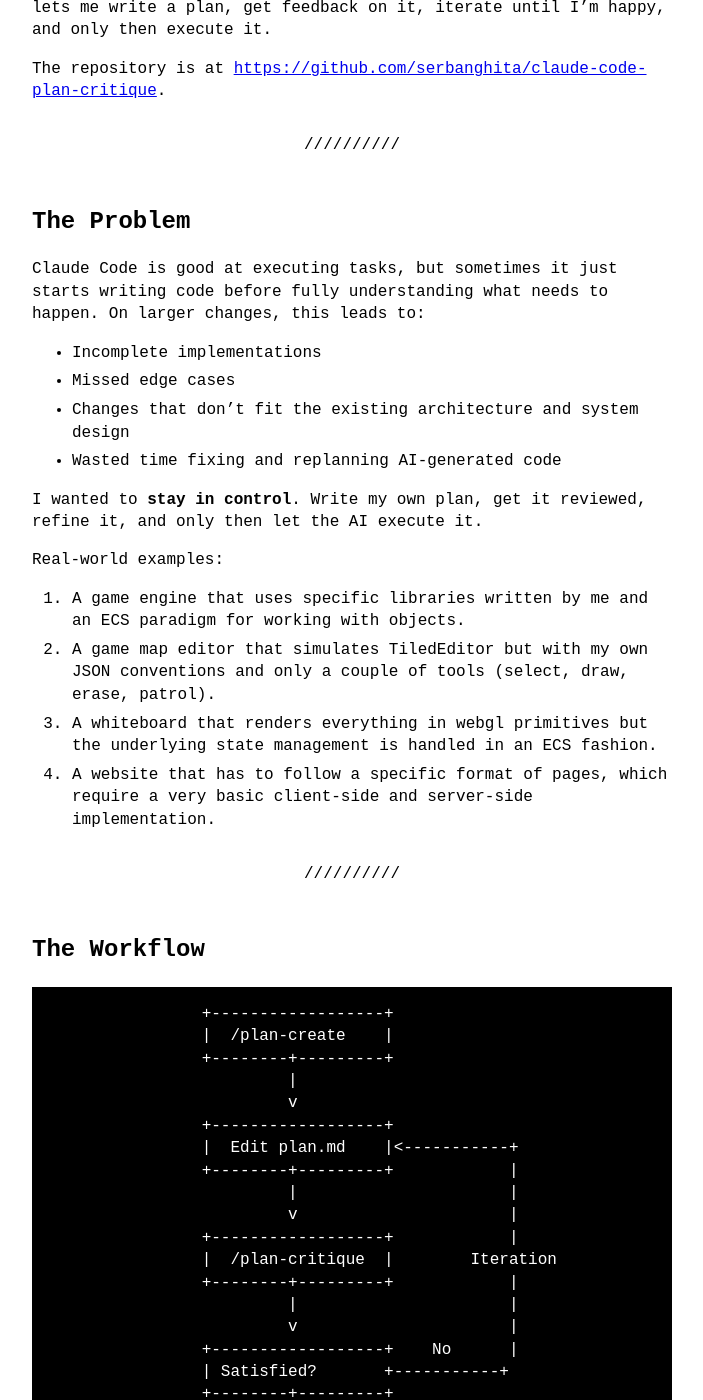
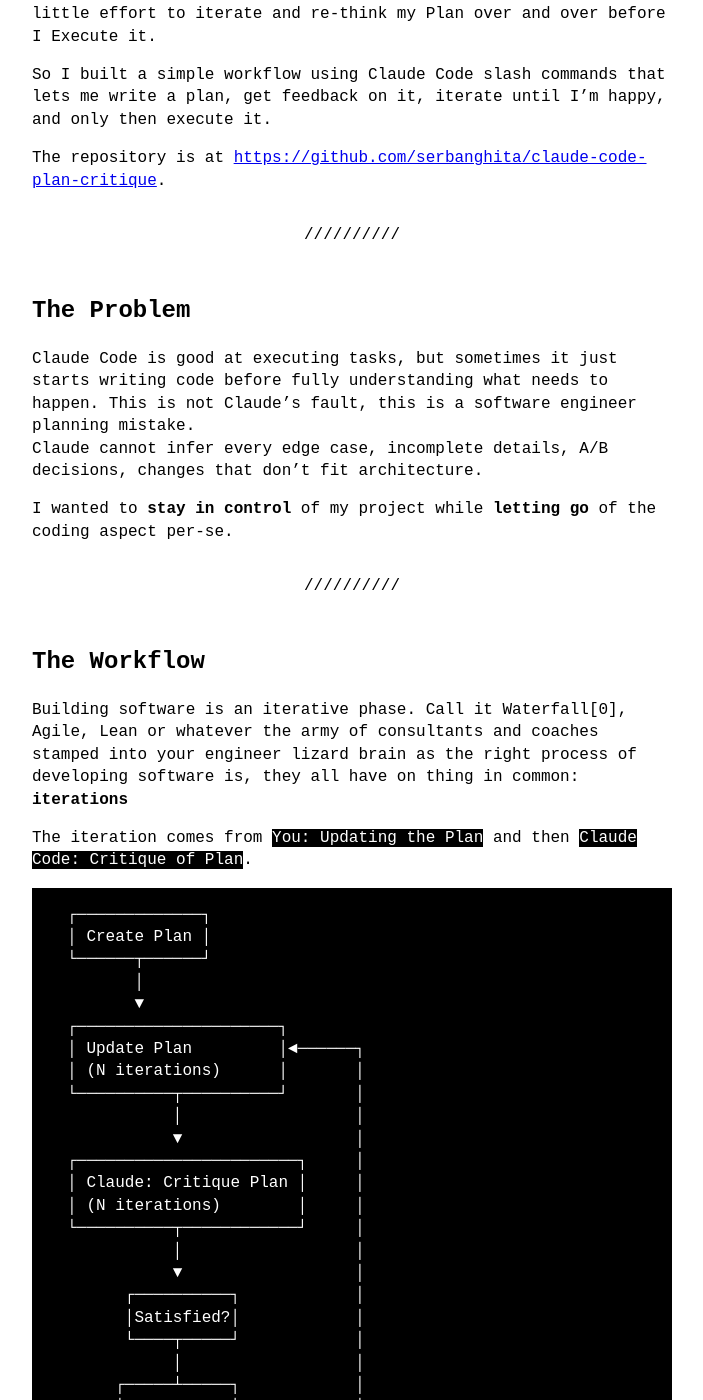
Before and after one commit to serbanghita/ghita.org, a Jekyll site: the page built from _posts/2026-02-03-claude-code-plan-critique.md, in a window 1280 px wide and 1400 px high, scrolled down 424 px. Shown: the whole window, without its empty margins (288-991 px from the left). Built offline with Jekyll 4.4.1, drawn with Linux system fonts in a browser that asks for light colours; some of the changed text lies outside the part shown.

Commit message:
Rewriting the article so it is brief

````diff
--- a/_posts/2026-02-03-claude-code-plan-critique.md
+++ b/_posts/2026-02-03-claude-code-plan-critique.md
@@ -9,7 +9,10 @@ tags: [claude-code, llm, planning, software-development]
 
 > How I Use Claude Code for Planning Changes in My Projects
 
-When I work on an existing codebase, I often need to make changes that require some thinking beforehand. Adding a feature, refactoring a module, or fixing a complex bug - these are not things I want an AI to just start coding without a plan.
+If you think about it, every new change in your software, whether is it a **new feature**, **refactor**, **bug fix** or complex **docs** or **specs**,
+you will have a Planning phase. I want to catch all the potential problems in the Planning phase, I don't want to deal with multiple issues
+later when the software project already contains a lot of code, I want to minimize my mental gymnastics later by making a little effort to iterate
+and re-think my Plan over and over before I Execute it.
 
 So I built a simple workflow using Claude Code slash commands that lets me write a plan, get feedback on it, iterate until I'm happy, and only then execute it.
 
@@ -20,68 +23,75 @@ The repository is at [https://github.com/serbanghita/claude-code-plan-critique](
 ## The Problem
 
 Claude Code is good at executing tasks, but sometimes it just starts writing code before fully understanding what needs to happen.
-On larger changes, this leads to:
+This is not Claude's fault, this is a software engineer planning mistake.
+Claude cannot infer every edge case, incomplete details, A/B decisions, changes that don't fit architecture.
 
-- Incomplete implementations
-- Missed edge cases
-- Changes that don't fit the existing architecture and system design
-- Wasted time fixing and replanning AI-generated code
-
-I wanted to **stay in control**. Write my own plan, get it reviewed, refine it, and only then let the AI execute it.
-
-Real-world examples:
-1. A game engine that uses specific libraries written by me and an ECS paradigm for working with objects.
-2. A game map editor that simulates TiledEditor but with my own JSON conventions and only a couple of tools (select, draw, erase, patrol).
-3. A whiteboard that renders everything in webgl primitives but the underlying state management is handled in an ECS fashion.
-4. A website that has to follow a specific format of pages, which require a very basic client-side and server-side implementation.
+I wanted to **stay in control** of my project while **letting go** of the coding aspect per-se.
 
 ---
 
 ## The Workflow
 
+Building software is an iterative phase. Call it Waterfall[0], Agile, Lean or whatever the army of consultants and coaches
+stamped into your engineer lizard brain as the right process of developing software is, they all have on thing in common: **iterations**
+
+The iteration comes from `You: Updating the Plan` and then `Claude Code: Critique of Plan`.
+
 ```
-                +------------------+
-                |  /plan-create    |
-                +--------+---------+
-                         |
-                         v
-                +------------------+
-                |  Edit plan.md    |<-----------+
-                +--------+---------+            |
-                         |                      |
-                         v                      |
-                +------------------+            |
-                |  /plan-critique  |        Iteration
-                +--------+---------+            |
-                         |                      |
-                         v                      |
-                +------------------+    No      |
-                | Satisfied?       +-----------+
-                +--------+---------+
-                         | Yes
-                         v
-                +------------------+
-                |  /plan-execute   |
-                +--------+---------+
-                         |
-                         v
-                +------------------+
-                |  /plan-archive   |
-                +------------------+
+  ┌─────────────┐
+  │ Create Plan │
+  └──────┬──────┘
+         │
+         ▼
+  ┌─────────────────────┐
+  │ Update Plan         │◄──────┐
+  │ (N iterations)      │       │
+  └──────────┬──────────┘       │
+             │                  │
+             ▼                  │
+  ┌───────────────────────┐     │
+  │ Claude: Critique Plan │     │
+  │ (N iterations)        │     │
+  └──────────┬────────────┘     │
+             │                  │
+             ▼                  │
+        ┌──────────┐            │
+        │Satisfied?│            │
+        └────┬─────┘            │
+             │                  │
+       ┌─────┴─────┐            │
+       │           │            │
+      Yes          No───────────┘
+       │
+       ▼
+  ┌─────────┐
+  │ Execute │
+  └────┬────┘
+       │
+       ▼
+  ┌─────────┐
+  │ Archive │
+  └─────────┘
 ```
 
-1. `/plan-create` - Creates a folder with a plan.md template
-2. Edit plan.md - Write your plan in plain markdown
-3. `/plan-critique` - Claude reviews your plan against the codebase
-4. Iterate - Read critique, update plan, run critique again
-5. `/plan-execute` - Claude implements the plan step by step
-6. `/plan-archive` - Archive the completed plan
+So after [installing the commands]([https://github.com/serbanghita/claude-code-plan-critique?tab=readme-ov-file#install]) in your project's `.claude` folder,
+in your Claude Code console do the following:
+
+1. `/plan-create` - Creates a folder with a `.planning/[plan name]/plan.md` template
+2. Edit `.planning/[plan name]/plan.md` - Write your plan in plain markdown.
+3. `/plan-critique` - Claude reviews your plan against the codebase.
+4. Iterate - Read critique, update plan, run critique again.
+5. `/plan-execute` - Claude implements the plan step by step.
+6. `/plan-archive` - Archive the completed plan.
 
 ---
 
 ## Why This Works for Me
 
-The key is the iteration loop between writing and critique. I'm not asking Claude to write the plan for me - **I write it myself**. But I am asking Claude to review it against:
+The key, as I said before, is the iteration loop between writing (you) and critique (Claude).
+I'm not asking Claude to write the plan for me - **I write it myself**.
+
+But I am asking Claude to review it against:
 
 - The actual codebase (does this file exist? is this the right pattern?)
 - My project standards in `CLAUDE.md`. This is also mandatory in order to save tokens for future planning.
@@ -106,79 +117,22 @@ The key difference is who writes the plan:
 |---------------------|---------------------------------|---------------------------------------------|
 | Who writes the plan | Claude proposes it              | You write it                                |
 | Iteration           | Single pass - approve or reject | Multiple critique rounds                    |
-| Persistence         | Lives in conversation only      | Saved in plan.md files                      |
+| Persistence         | Lives in conversation only      | Saved in `plan.md` files                    |
 | Control             | Claude leads, you approve       | You lead, Claude reviews                    |
 | Best for            | Exploring options when unsure   | Executing a change you already have in mind |
 
-Plan Mode is useful when you want Claude to figure out how to do something. My workflow is for when I already know what I want - I just want validation that my plan makes sense before execution.
 
-Another practical difference: the critique step checks if your plan can be split into smaller independent plans. Smaller plans mean smaller context windows, which leads to better execution. Plan Mode does not do this.
-
----
-
-## Example: What a Plan Looks Like
-
-Here is a simple plan I might write:
-
-```markdown
-# Add rate limiting to API endpoints
-
-Implement rate limiting for the public API to prevent abuse.
-
-## Configuration
-
-- Add rate limit settings to config.yaml
-- Default: 100 requests per minute per IP
-- Configurable per endpoint
-
-## Middleware
-
-- Create RateLimiter middleware in src/middleware/
-- Use sliding window algorithm
-- Store counters in Redis (already used for sessions)
-
-## Apply to routes
-
-- Add middleware to all /api/public/* routes
-- Return 429 Too Many Requests when limit exceeded
-- Include Retry-After header in response
-```
-
-After running `/plan-critique`, Claude might respond with:
-
-- "Line 12: src/middleware/ directory does not exist - the project uses src/lib/ for utilities"
-- "Redis is not used for sessions in this project - check src/config/database.ts, sessions use PostgreSQL"
-- "Consider adding the rate limit configuration to the existing src/config/api.ts instead of creating a new file"
-
-I update my plan based on this feedback, run critique (`/plan-critique`) again, and repeat until the issues are resolved.
+The critique step also checks if your plan can be **split** into smaller independent plans.
+Smaller plans mean smaller context windows, which leads to better execution. Plan Mode does not do this.
 
 ---
 
 ## Setting Up Your Project Standards
 
-The critique step relies on having a CLAUDE.md file in your project root. This file tells Claude about your project conventions. It does not need to be complicated. Here is an example:
-
-```markdown
-# Project Standards
-
-## Architecture
-- Express.js backend with TypeScript
-- PostgreSQL database with Prisma ORM
-- All new code goes in src/
-
-## Conventions
-- Use snake_case for database columns
-- Use camelCase for TypeScript variables
-- Error responses follow RFC 7807 format
-
-## Testing
-- Jest for unit tests
-- Test files live next to source files (foo.ts, foo.test.ts)
-```
-
+The critique step relies on having a CLAUDE.md file in your project root. This file tells Claude about your project conventions. It does not need to be complicated.
 When Claude critiques your plan, it checks against these standards. If your plan proposes putting code in the wrong place or using the wrong naming convention, the critique will catch it.
 
-Hint: If you're lazy, just tell Claude Code to generate a `CLAUDE.md` file for you and then you can adjust it.
+Hint: If you're lazy, just tell Claude Code to generate a `CLAUDE.md` file for you, and then you can adjust it.
 
 ---
 
@@ -212,4 +166,6 @@ Restart Claude Code if it is already running, then run `/plan-create` to start y
 
 ---
 
-If you work with Claude Code on existing projects and want more control over how changes are planned and executed, give this a try.
+
+[0] Yes, even Waterfall is designed as an iterative process, read the [original paper](https://www.praxisframework.org/files/royce1970.pdf) by Winston Royce.
+[1] Claude's Plan Mode - https://code.claude.com/docs/en/common-workflows#use-plan-mode-for-safe-code-analysis
````
Also changed, not shown: other parts of _posts/2026-02-03-claude-code-plan-critique.md (+3 -2 lines).
